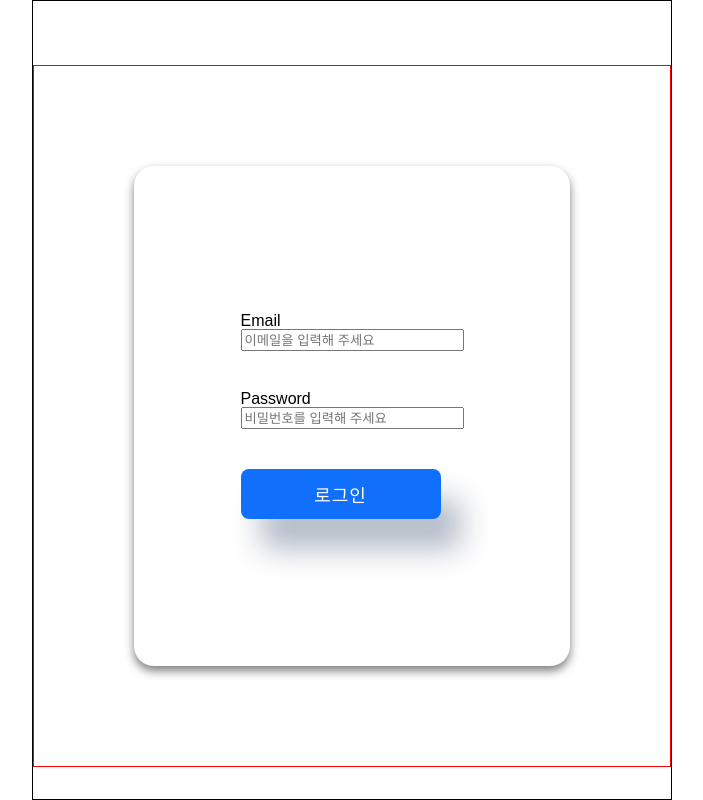
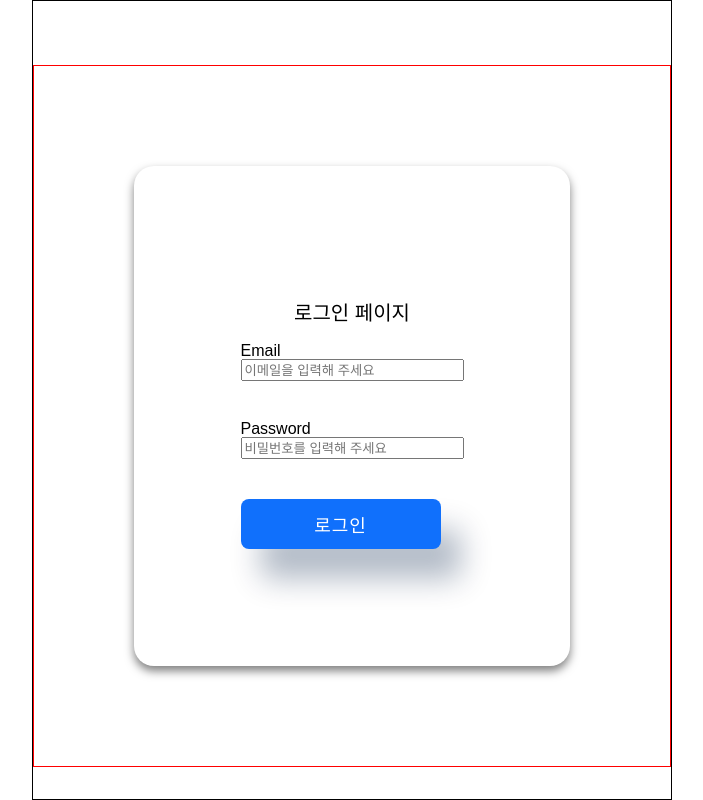
Before and after one commit to leezer94/wanted-pre-onboarding-frontend, a React (Create React App) app: page /login in a window 1280 px wide. Shown: the whole page, without its empty margins (288-991 px from the left). Built offline with nearby package versions, Linux system fonts and the light colour scheme; no server answers.

Commit message:
Design : 카드 컴포넌트 헤더 구성

```diff
--- a/src/components/@commons/Card/Card.style.ts
+++ b/src/components/@commons/Card/Card.style.ts
@@ -1,13 +1,13 @@
 import styled from 'styled-components';
 
-type ButtonProps = {
+type CardProps = {
   width: number | string;
   height: number | string;
 };
 
-const ShadowCard = styled.div<ButtonProps>`
+const ShadowCard = styled.div<CardProps>`
   display: flex;
-
+  flex-direction: column;
   justify-content: center;
   align-items: center;
 
@@ -22,4 +22,16 @@ const ShadowCard = styled.div<ButtonProps>`
   box-shadow: 0px 5px 10px 0px rgba(0, 0, 0, 0.5);
 `;
 
-export { ShadowCard };
+const HeaderContainer = styled.div`
+  display: flex;
+  justify-content: center;
+  align-items: center;
+  margin-bottom: 20px;
+`;
+
+const Header = styled.span`
+  font-size: 20px;
+  margin-top: 20px;
+`;
+
+export { ShadowCard, HeaderContainer, Header };
--- a/src/components/@commons/Card/ShadowCard.tsx
+++ b/src/components/@commons/Card/ShadowCard.tsx
@@ -3,12 +3,16 @@ import * as S from './Card.style';
 type ShadowCard = {
   width: number | string;
   height: number | string;
+  title: string;
   children: JSX.Element;
 };
 
-const ShadowCard = ({ children, width, height }: ShadowCard) => {
+const ShadowCard = ({ children, width, height, title }: ShadowCard) => {
   return (
     <S.ShadowCard width={width} height={height}>
+      <S.HeaderContainer>
+        <S.Header>{title}</S.Header>
+      </S.HeaderContainer>
       {children}
     </S.ShadowCard>
   );
--- a/src/pages/Login/Login.tsx
+++ b/src/pages/Login/Login.tsx
@@ -5,7 +5,7 @@ import SignInForm from '@/components/Auth/SignIn/SignIn';
 const Login = () => {
   return (
     <PageWrapper>
-      <ShadowCard width='100%' height='500px'>
+      <ShadowCard width='100%' height='500px' title='로그인 페이지'>
         <SignInForm />
       </ShadowCard>
     </PageWrapper>
--- a/src/pages/SignUp/SIgnUp.tsx
+++ b/src/pages/SignUp/SIgnUp.tsx
@@ -5,7 +5,7 @@ import SignUpForm from '@/components/Auth/SignUp/SignUp';
 const SignUp = () => {
   return (
     <PageWrapper>
-      <ShadowCard width='100%' height='500px'>
+      <ShadowCard width='100%' height='500px' title='회원가입 페이지'>
         <SignUpForm />
       </ShadowCard>
     </PageWrapper>
```
